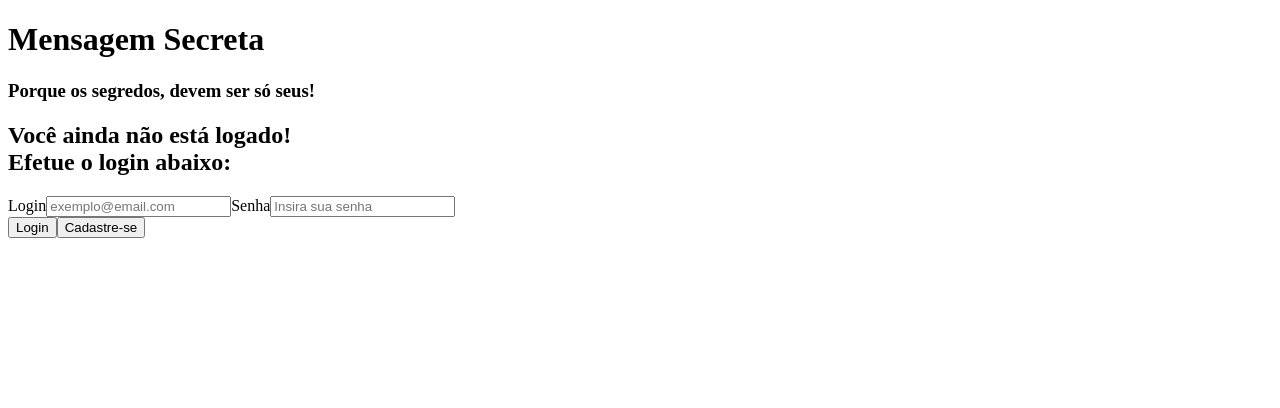
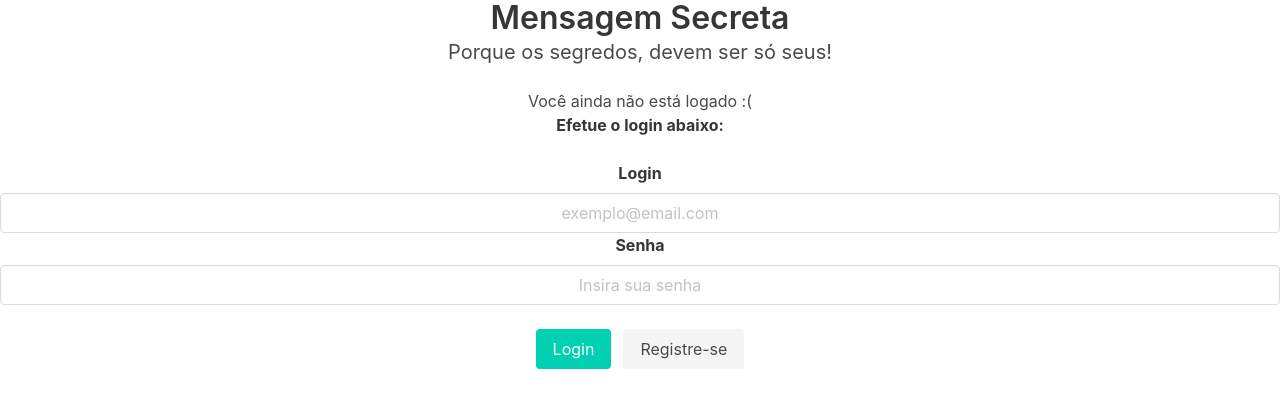
Before and after one commit to jrrmarcos/EAD03_TC206_Sessoes, an Angular app: page /login in a window 1280 px wide. Shown: the top 408 px of the page. Built offline with nearby package versions, Linux system fonts and the light colour scheme.

Commit message:
Estilização com bulma css

```diff
--- a/package.json
+++ b/package.json
@@ -18,6 +18,7 @@
     "@angular/platform-browser": "~13.2.0",
     "@angular/platform-browser-dynamic": "~13.2.0",
     "@angular/router": "~13.2.0",
+    "bulma": "^0.9.3",
     "rxjs": "~7.5.0",
     "tslib": "^2.3.0",
     "zone.js": "~0.11.4"
--- a/src/app/login/login.component.html
+++ b/src/app/login/login.component.html
@@ -1,35 +1,55 @@
-<h1>Mensagem Secreta</h1>
-<h3>Porque os segredos, devem ser só seus!</h3>
+<h1 class="title has-text-centered">Mensagem Secreta</h1>
+<h3 class="subtitle has-text-centered">Porque os segredos, devem ser só seus!</h3>
 
-<div class="field" *ngIf="showRegistro" >
-    <h2>Você ainda não está logado! <br> Efetue o login abaixo:</h2>
+<div class="field" *ngIf="showRegistro">
+    <h3 class="text has-text-centered">Você ainda não está logado :( <br><strong>Efetue o login abaixo:</strong></h3><br>
 
-    <form [formGroup]="loginForm">
-        <label class="label">Login</label>
-        <input class="input" placeholder="exemplo@email.com" type="text" formControlName="login">
+    <form class="form has-text-centered" [formGroup]="loginForm">
+        <label class="label has-text-centered">Login</label>
+        <input class="input has-text-centered" placeholder="exemplo@email.com" type="email" formControlName="login">
 
-        <label>Senha</label>
-        <input placeholder="Insira sua senha" type="password" formControlName="senha">
-    </form>
+        <label class="label has-text-centered">Senha</label>
+        <input class="input  has-text-centered" placeholder="Insira sua senha" type="password" formControlName="senha">
+    </form><br>
 
-    <button class="button" (click)="login()">Login</button>
-    <button (click)="openRegistro()">Cadastre-se</button>
+    <div class="field is-grouped is-grouped-centered">
+        <p class="control">
+            <a class="button is-primary" (click)="login()">
+                Login
+            </a>
+        </p>
+        <p class="control">
+            <a class="button is-light" (click)="openRegistro()">
+                Registre-se
+            </a>
+        </p>
+    </div>
 </div>
 
-<div *ngIf="!showRegistro">
-    <h2>Cadastre-se</h2>
+<div class="field" *ngIf="!showRegistro">
+    <form class="form has-text-centered" [formGroup]="registroForm">
+        <h2 class="subtitle"><strong>Registre-se</strong></h2>
 
-    <form [formGroup]="registroForm">
-        <label>Nome</label>
-        <input placeholder="José da Silva" type="text" formControlName="name">
+        <label class="label has-text-centered">Nome</label>
+        <input class="input has-text-centered" placeholder="José da Silva" type="text" formControlName="name">
 
-        <label>Login</label>
-        <input placeholder="exemplo@email.com" type="text" formControlName="login">
+        <label class="label has-text-centered">Login</label>
+        <input class="input has-text-centered" placeholder="exemplo@email.com" type="email" formControlName="login">
 
-        <label>Senha</label>
-        <input placeholder="Insira sua senha" type="password" formControlName="senha">
-    </form>
+        <label class="label has-text-centered">Senha</label>
+        <input class="input has-text-centered" placeholder="Insira sua senha" type="password" formControlName="senha">
+    </form><br>
 
-    <button (click)="registro()">Cadastre-se</button>
-    <button (click)="closeRegistro()">Cancelar</button>
+    <div class="field is-grouped is-grouped-centered">
+        <p class="control">
+            <a class="button is-primary" (click)="registro()">
+                Confirmar
+            </a>
+        </p>
+        <p class="control">
+            <a class="button is-light" (click)="closeRegistro()">
+                Cancelar
+            </a>
+        </p>
+    </div>
 </div>
--- a/src/app/mensagem.service.ts
+++ b/src/app/mensagem.service.ts
@@ -13,7 +13,7 @@ export class MensagemService {
   httpOptions = {
     headers: new HttpHeaders({
       'Content-Type': 'application/json',
-      'Authorization': `Bearer eyJ0eXAiOiJKV1QiLCJhbGciOiJIUzUxMiJ9.eyJpYXQiOjE2NTE1OTk3OTYsImlzcyI6InRpYWdvaWZzcC5kZG5zLm5ldCIsIm5iZiI6MTY1MTU5OTc5NiwiZXhwIjoxNjUxNTk5OTE2LCJkYXRhIjp7ImlkIjoxMX19.Zp6dMICI9y3MZ-QKHwPNsCqnUDuOvD-2nFDPvVyckPYNKPzoSpQ790AQNdUkRwcl4JBdOkgG1w-EYxYBNqCttg`
+      'Authorization': `Bearer eyJ0eXAiOiJKV1QiLCJhbGciOiJIUzUxMiJ9.eyJpYXQiOjE2NTE2MDQ1ODksImlzcyI6InRpYWdvaWZzcC5kZG5zLm5ldCIsIm5iZiI6MTY1MTYwNDU4OSwiZXhwIjoxNjUxNjA0NzA5LCJkYXRhIjp7ImlkIjoxMX19.KtSJ6dHL1EwMwCEiV-y1zJQYXWkAKMetjY-GQ7QpMwSBJ_zyC0xLEmkWiYiiLL7khjwJYcjzQIbW4_88yj0B7A`
     })
   }
   //${localStorage.getItem('token')}
--- a/src/app/mensagem/mensagem.component.html
+++ b/src/app/mensagem/mensagem.component.html
@@ -1,22 +1,32 @@
-<h1>Mensagem Secreta</h1>
-<h3>Porque os segredos, devem ser só seus!</h3>
+<h1 class="title has-text-centered">Mensagem Secreta</h1>
+<h3 class="subtitle has-text-centered">Porque os segredos, devem ser só seus!</h3>
 
-<h2>Seja bem vindo!</h2>
+<h2 class="subtitle has-text-centered">Seja bem vindo!</h2>
 
-<button (click)="deslogar()">Deslogar</button>
+<div>
+    <form class="form has-text-centered" [formGroup]="formMensagem">
+        <button class="button is-danger is-small" (click)="deslogar()">Desconectar</button>
 
-<h3>Digite uma mensagem para cadastrar</h3>
-<form [formGroup]="formMensagem">
-    <textarea placeholder="Digite o texto desejado" rows="6" cols="50" formControlName="mensagem"></textarea>
-    <button (click)="addMensagem()">Cadastrar</button>
-</form>
+        <h3 class="subtitle has-text-centered">Digite uma mensagem para cadastrar</h3>
+        <textarea class="textarea is-info is-small" placeholder="Digite o texto desejado" rows="6" cols="50"
+            formControlName="mensagem"></textarea>
+        <br><button class="button is-primary" (click)="addMensagem()">Cadastrar</button>
+    </form>
+</div>
 
 <div>
     <h3>Mensagens previamente cadastradas</h3>
     <ul>
         <li *ngFor="let mensagem of mensagens">
-            {{mensagem.text}}
-            {{mensagem.date}}
+            <article class="message is-info is-small">
+                <div class="message-header">
+                    <p>Data de criação: {{mensagem.date}}</p>
+                </div>
+                <div class="message-body">
+                    {{mensagem.text}}
+                </div>
+            </article>
+            <br>
         </li>
     </ul>
 </div>
--- a/src/styles.css
+++ b/src/styles.css
@@ -1 +1,2 @@
 /* You can add global styles to this file, and also import other style files */
+@import "../node_modules/bulma/css/bulma.css";
```
Also changed, not shown: 1 other file (tests, documents, lock files or other folders).
